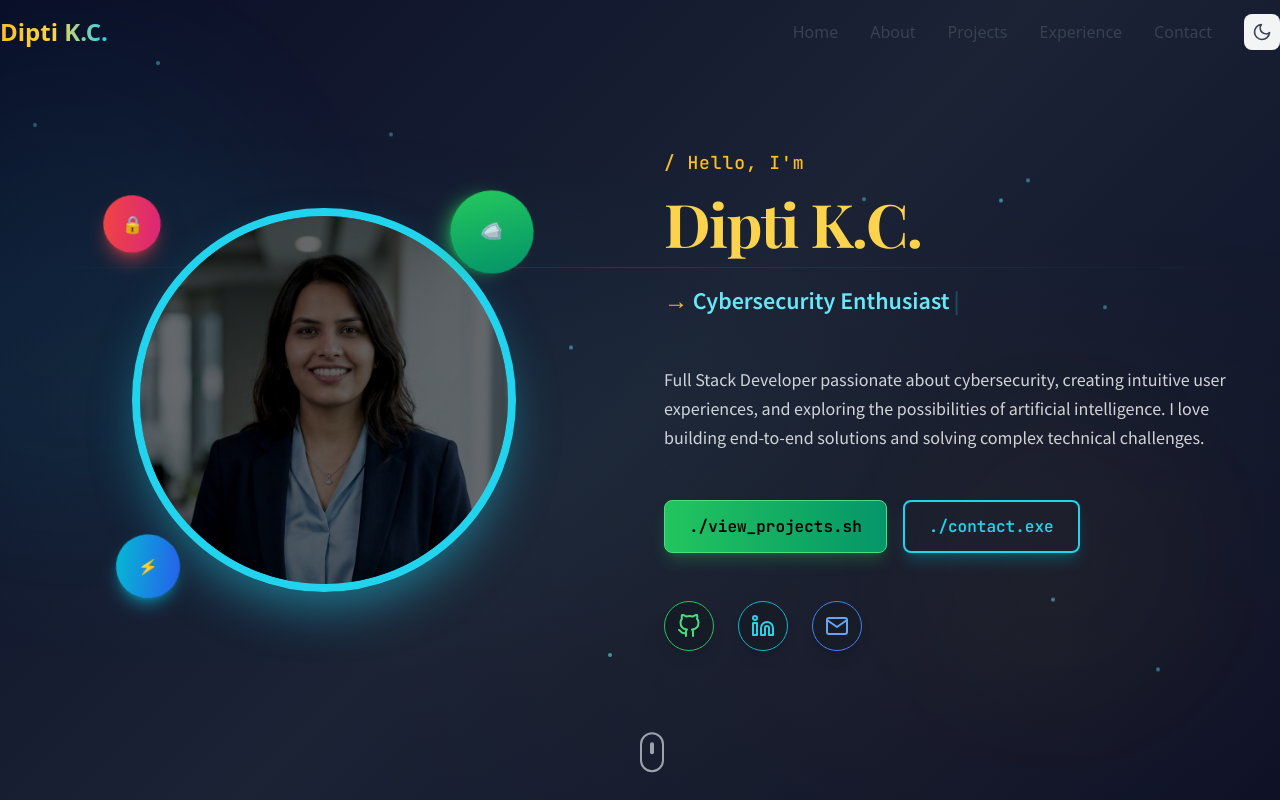
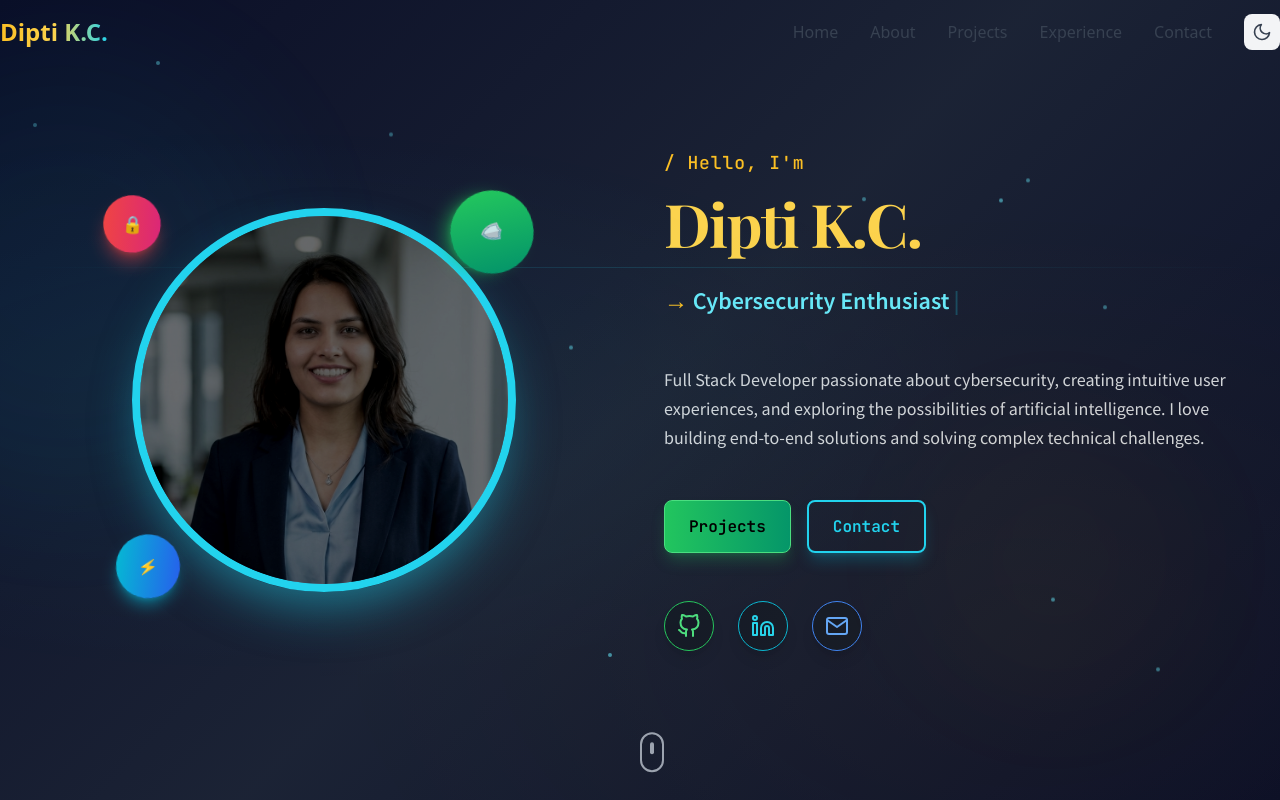
Before and after one commit to diptikc69/portfolio, a React (Vite) app in the folder frontend/: page / in a window 1280 px wide. Shown: the top 800 px of the page. Built offline with nearby package versions, Linux system fonts and the light colour scheme; the HTML template or start-up script is replaced by a standard one.

Commit message:
fix: rename hero buttons to Projects and Contact

```diff
--- a/frontend/src/components/Hero.jsx
+++ b/frontend/src/components/Hero.jsx
@@ -290,7 +290,7 @@ const Hero = () => {
                 whileTap={{ scale: 0.95 }}
                 onClick={() => scrollToSection('#projects')}
               >
-                <span className="font-mono">./view_projects.sh</span>
+                <span className="font-mono">Projects</span>
               </motion.button>
               <motion.button
                 className="bg-transparent border-2 border-cyan-400 text-cyan-400 hover:bg-cyan-400 hover:text-black font-bold py-3 px-6 rounded-lg transition-all duration-300 transform hover:scale-105 focus:outline-none focus:ring-2 focus:ring-cyan-500 focus:ring-offset-2 shadow-lg shadow-cyan-500/25"
@@ -298,7 +298,7 @@ const Hero = () => {
                 whileTap={{ scale: 0.95 }}
                 onClick={() => scrollToSection('#contact')}
               >
-                <span className="font-mono">./contact.exe</span>
+                <span className="font-mono">Contact</span>
               </motion.button>
             </motion.div>
 
```
